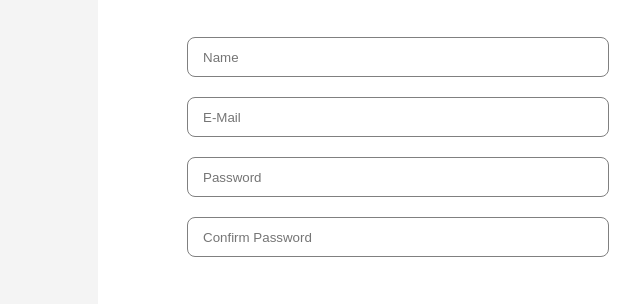
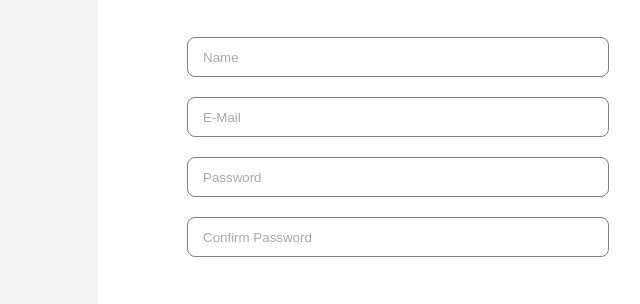
Before and after one commit to erikgor00/Join-App, a website: page signup_kopie.html in a window 1280 px wide. Shown: the part 314-618 px from the top of the page, 242-882 px from the left. Drawn offline with Linux system fonts and the light colour scheme; files whose address does not match are found by name.

Commit message:
input::placeholder color: #A9A9A9;

```diff
--- a/styles/signup.css
+++ b/styles/signup.css
@@ -132,6 +132,10 @@ body {
     border-radius: 8px;
 }
 
+input::placeholder {
+    color: #A9A9A9;
+}
+
 .accept-privacy-policy {
     display: flex;
     justify-content: center;
```
